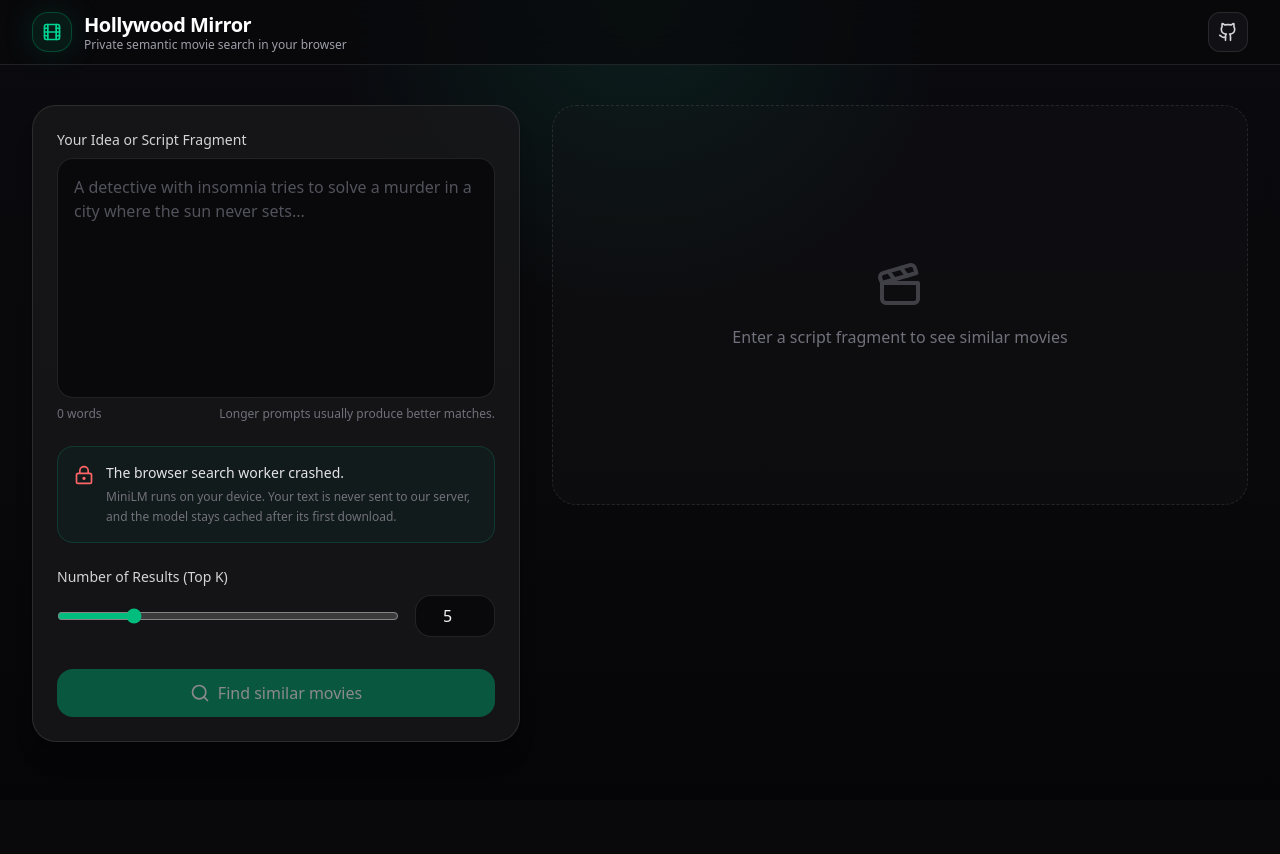
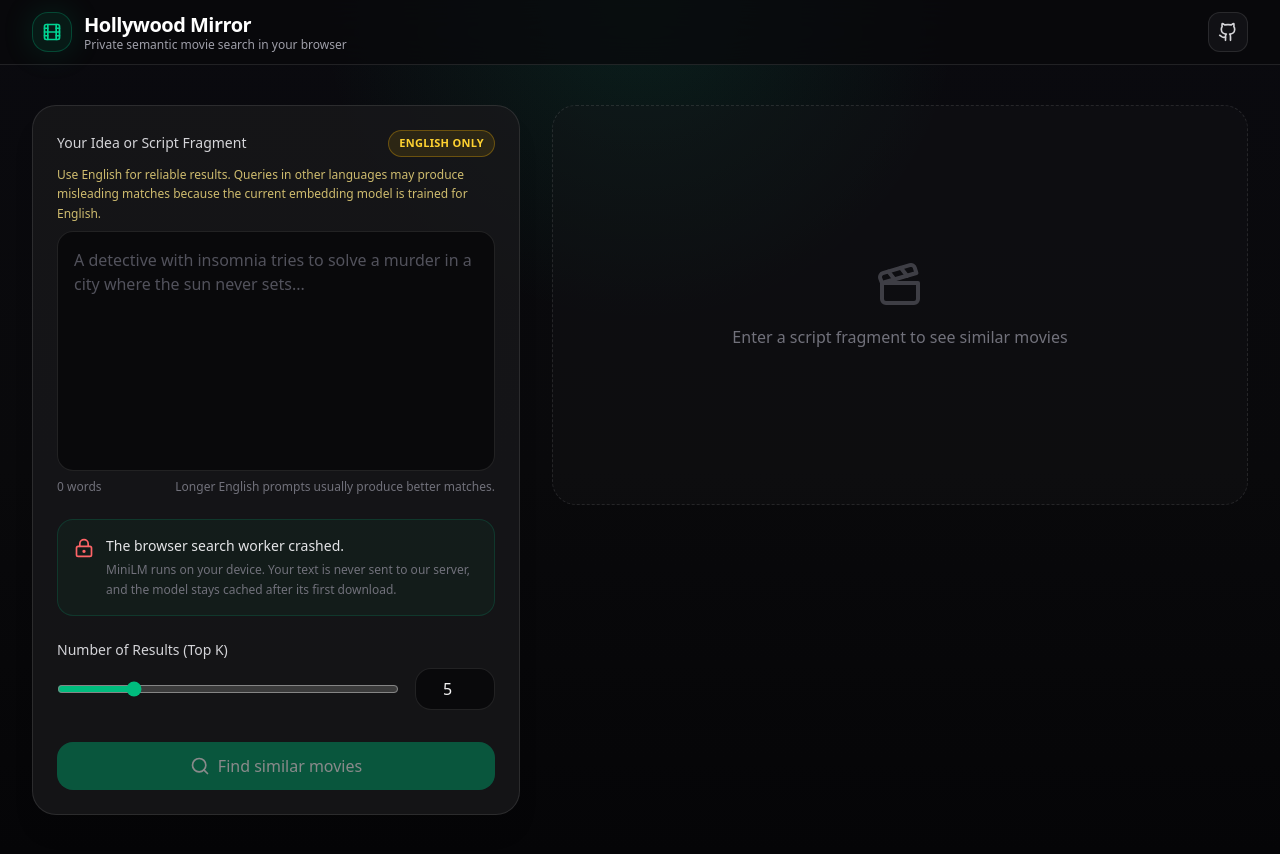
Before and after one commit to aleetreny/Hollywood-Mirror, a React (Vite) app in the folder frontend/: page / in a window 1280 px wide. Before the commit the page ends 800 px from the top, so only its background shows below. Built offline with nearby package versions, Linux system fonts and the light colour scheme.

Commit message:
Clarify English-only search support

```diff
--- a/frontend/src/components/SearchForm.tsx
+++ b/frontend/src/components/SearchForm.tsx
@@ -27,7 +27,7 @@
     setError(null);
 
     if (!text.trim()) {
-      setError('Please enter a movie idea or script fragment.');
+      setError('Please enter a movie idea or script fragment in English.');
       return;
     }
 
@@ -47,11 +47,22 @@
       className="flex min-h-[560px] flex-col gap-6 rounded-3xl border border-white/10 bg-zinc-900/80 p-6 shadow-xl lg:sticky lg:top-24"
     >
       <div className="flex flex-1 flex-col gap-2">
-        <label htmlFor="text" className="text-sm font-medium text-zinc-300">
-          Your Idea or Script Fragment
-        </label>
+        <div className="flex items-center justify-between gap-3">
+          <label htmlFor="text" className="text-sm font-medium text-zinc-300">
+            Your Idea or Script Fragment
+          </label>
+          <span className="rounded-full border border-amber-400/30 bg-amber-400/10 px-2.5 py-1 text-[11px] font-semibold uppercase tracking-wide text-amber-300">
+            English only
+          </span>
+        </div>
+        <p id="language-note" className="text-xs leading-relaxed text-amber-200/80">
+          Use English for reliable results. Queries in other languages may produce misleading
+          matches because the current embedding model is trained for English.
+        </p>
         <textarea
           id="text"
+          lang="en"
+          aria-describedby="language-note"
           value={text}
           onChange={(event) => setText(event.target.value)}
           placeholder="A detective with insomnia tries to solve a murder in a city where the sun never sets..."
@@ -60,7 +71,7 @@
         />
         <div className="flex items-center justify-between gap-4 text-xs text-zinc-500">
           <span>{text.trim().split(/\s+/).filter(Boolean).length} words</span>
-          <span>Longer prompts usually produce better matches.</span>
+          <span>Longer English prompts usually produce better matches.</span>
         </div>
         {error ? <p className="mt-1 text-sm text-red-400">{error}</p> : null}
       </div>
```
